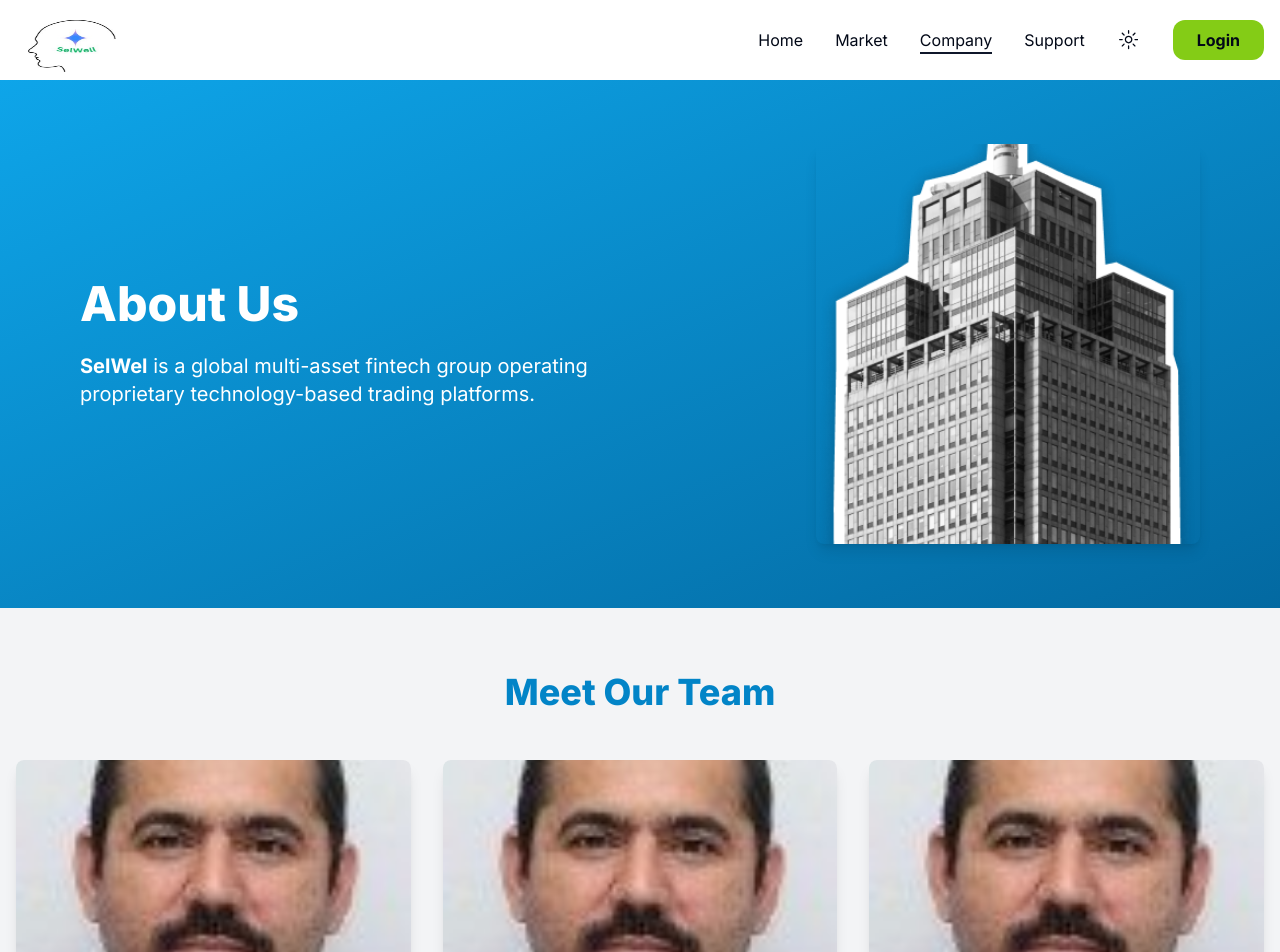
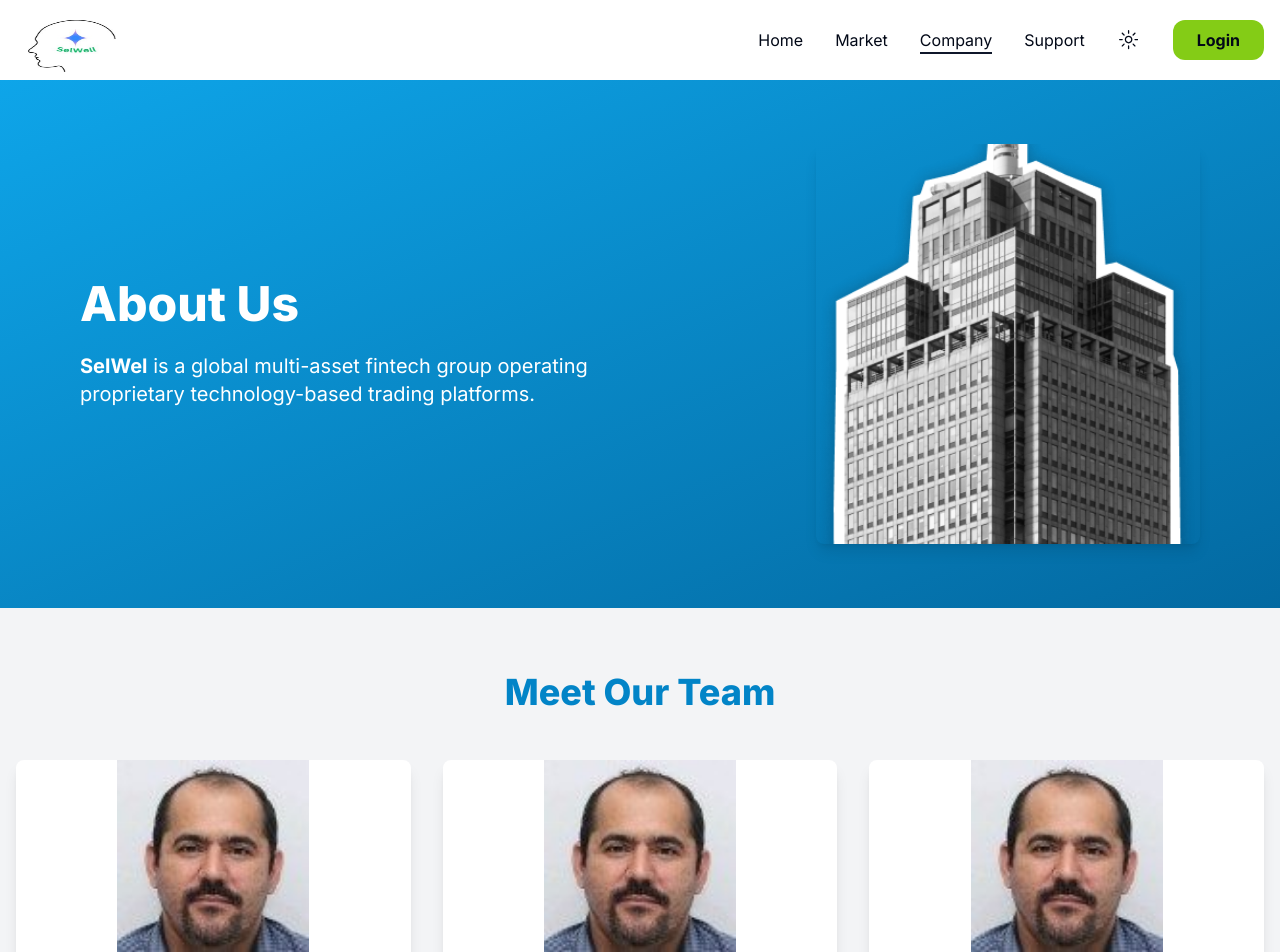
Before and after one commit to TheSoftNode/selwel, a Next.js app in the folder Frontend/: page /about in a window 1280 px wide. Shown: the top 952 px of the page. Built offline with nearby package versions, Linux system fonts and the light colour scheme.

Commit message:
Corrected image error

```diff
--- a/Frontend/components/Landing/Team.tsx
+++ b/Frontend/components/Landing/Team.tsx
@@ -37,8 +37,7 @@
     },
 ];
 
-const Team = () =>
-{
+const Team = () => {
     return (
         <div className="bg-gray-100 py-16">
             <div className="max-w-7xl mx-auto px-4">
@@ -57,7 +56,7 @@
                             <img
                                 src={member.avatar}
                                 alt={member.name}
-                                className="w-full h-48 object-cover"
+                                className="w-full h-48 object-contain" // Changed object-cover to object-contain
                             />
                             <div className="p-6">
                                 <h3 className="text-lg font-bold text-gray-800">{member.name}</h3>
```
